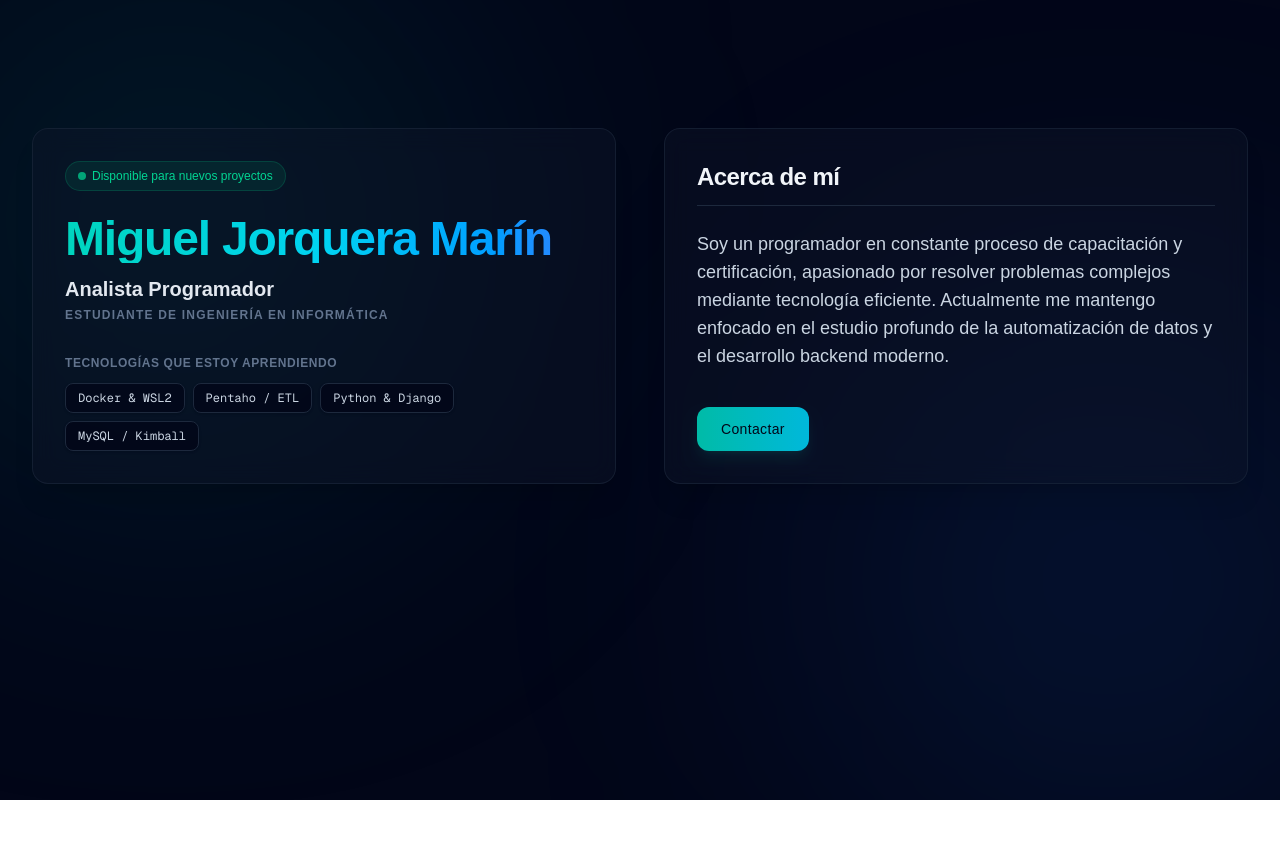
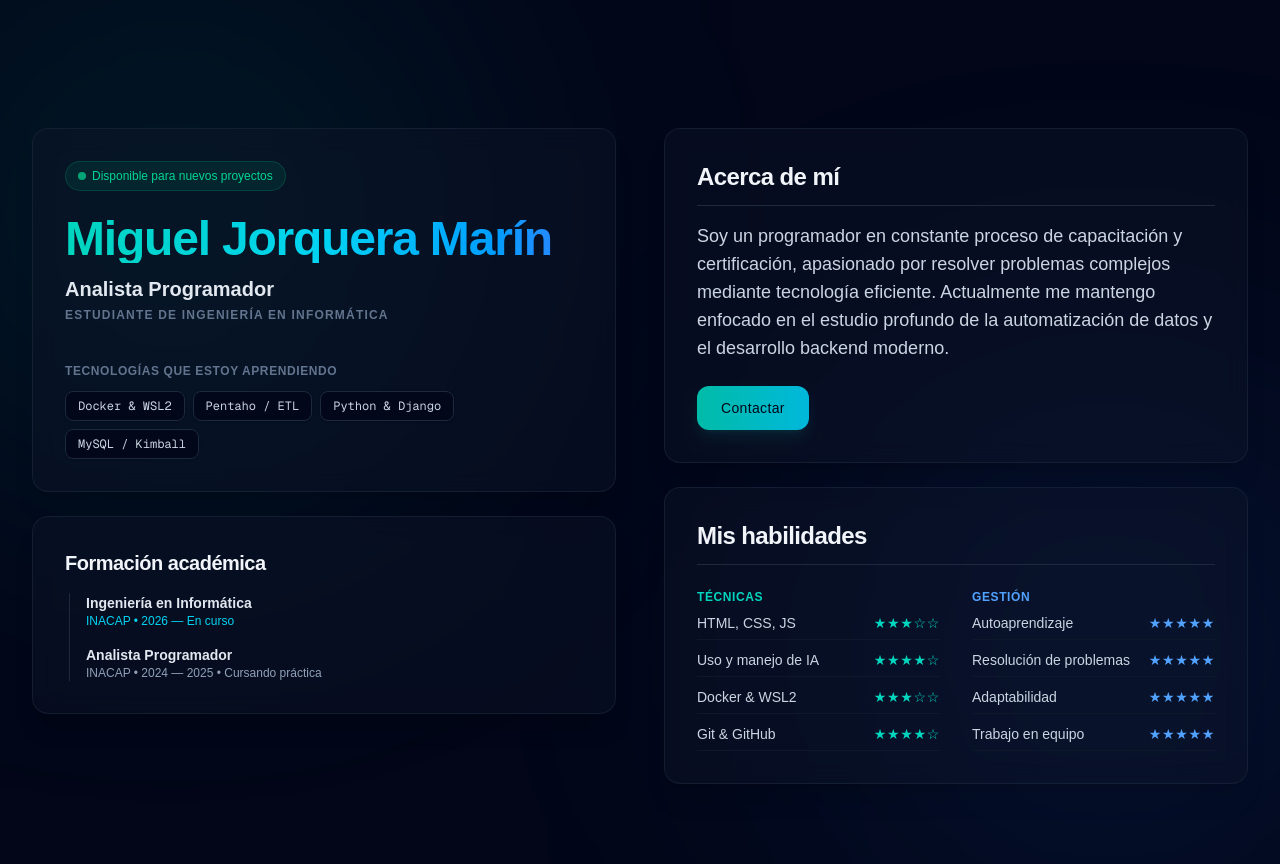
Before and after one commit to Mikhassdev/mi-cv-web, a Next.js app: page / in a window 1280 px wide. Before the commit the page ends 800 px from the top, so only its background shows below. Built offline with nearby package versions, Linux system fonts and the light colour scheme.

Commit message:
Quinto commit: Se añade la tarjeta de habilidades y formación

```diff
--- a/src/app/page.js
+++ b/src/app/page.js
@@ -6,13 +6,15 @@ export default function Home() {
       <div className="absolute top-[-10%] left-[-10%] w-[600px] h-[600px] bg-teal-500/10 rounded-full blur-[140px] pointer-events-none" />
       <div className="absolute bottom-[-10%] right-[-10%] w-[600px] h-[600px] bg-blue-500/10 rounded-full blur-[140px] pointer-events-none" />
 
-      {/* Contenedor Principal: Ocupa el ancho máximo de la pantalla */}
+      {/* Contenedor Principal: Ocupa todo el ancho de la pantalla y se divide en 2 Columnas */}
       <section className="max-w-[100vw] w-full z-10 grid grid-cols-1 md:grid-cols-2 gap-y-8 md:gap-x-12 items-stretch text-left md:mt-12">
 
-        {/* COLUMNA IZQUIERDA: Tarjeta de Identidad */}
-        <div className="h-full flex flex-col justify-between bg-slate-900/40 backdrop-blur-md border border-slate-800/60 p-6 md:p-8 rounded-2xl shadow-xl">
+        {/* COLUMNA IZQUIERDA: Agrupa Tarjeta de Identidad y Tarjeta de Estudios */}
+        <div className="flex flex-col space-y-6 md:sticky md:top-24 w-full">
 
-          <div className="space-y-6">
+          {/* TARJETA 1: Identidad y Tecnologías (Independiente) */}
+          <div className="bg-slate-900/40 backdrop-blur-md border border-slate-800/60 p-6 md:p-8 rounded-2xl shadow-xl flex flex-col space-y-6">
+
             {/* Badge de disponibilidad */}
             <span className="self-start inline-flex items-center gap-1.5 px-3 py-1.5 rounded-full text-xs font-medium bg-emerald-500/10 text-emerald-400 border border-emerald-500/20">
               <span className="w-2 h-2 rounded-full bg-emerald-400 animate-pulse" />
@@ -34,10 +36,9 @@ export default function Home() {
                 </p>
               </div>
             </div>
-          </div>
 
-          {/* Tags de Tecnologías Clave al fondo de la tarjeta */}
-          <div className="pt-8 space-y-2">
+            {/* Tags de Tecnologías Clave */}
+            <div className="pt-4 space-y-2">
               <p className="text-xs font-semibold text-slate-500 uppercase tracking-wider mb-3">
                 Tecnologías que estoy aprendiendo
               </p>
@@ -48,23 +49,44 @@ export default function Home() {
                 <span className="px-3 py-1.5 bg-slate-950/80 border border-slate-800 rounded-lg text-xs font-mono text-slate-300 shadow-sm">MySQL / Kimball</span>
               </div>
             </div>
+
+          </div> {/* Cierre Tarjeta 1 */}
+
+          {/* TARJETA 2: Formación Académica (Independiente) */}
+          <div className="bg-slate-900/40 backdrop-blur-md border border-slate-800/60 p-6 md:p-8 rounded-2xl shadow-xl">
+            <h3 className="text-xl font-bold text-slate-100 tracking-tight mb-4">
+              Formación académica
+            </h3>
+            <div className="space-y-4 relative border-l border-slate-800 pl-4 ml-1">
+              <div>
+                <h4 className="text-sm font-semibold text-slate-200">Ingeniería en Informática</h4>
+                <p className="text-xs text-cyan-400 font-medium">INACAP • 2026 — En curso</p>
               </div>
+              <div>
+                <h4 className="text-sm font-semibold text-slate-200">Analista Programador</h4>
+                <p className="text-xs text-slate-400 font-medium">INACAP • 2024 — 2025 • Cursando práctica</p>
+              </div>
+            </div>
+          </div> {/* Cierre Tarjeta 2 */}
 
-        {/* COLUMNA DERECHA: Tarjeta Acerca de Mí (Mismo tamaño exacto) */}
-        <div className="h-full flex flex-col justify-between bg-slate-900/40 backdrop-blur-md border border-slate-800/60 p-6 md:p-8 rounded-2xl shadow-xl text-slate-300 leading-relaxed">
+        </div> {/* Cierre Contenedor Columna Izquierda */}
 
-          <div className="space-y-6">
+
+        {/* COLUMNA DERECHA: Agrupa Tarjeta Acerca de Mí y Tarjeta de Habilidades */}
+        <div className="flex flex-col space-y-6 w-full">
+
+          {/* TARJETA 3: Acerca de Mí (Independiente) */}
+          <div className="bg-slate-900/40 backdrop-blur-md border border-slate-800/60 p-6 md:p-8 rounded-2xl shadow-xl text-slate-300 leading-relaxed">
             <h3 className="text-2xl font-bold text-slate-100 tracking-tight border-b border-slate-800 pb-3">
               Acerca de mí
             </h3>
 
-            <p className="text-base sm:text-lg text-slate-300">
+            <p className="mt-4 text-base sm:text-lg text-slate-300">
               Soy un programador en constante proceso de capacitación y certificación, apasionado por resolver problemas complejos mediante tecnología eficiente. Actualmente me mantengo enfocado en el estudio profundo de la automatización de datos y el desarrollo backend moderno.
             </p>
-          </div>
 
-          {/* Botón de acción empujado hacia el fondo de la tarjeta */}
-          <div className="pt-8">
+            {/* Botón de acción rápido */}
+            <div className="pt-6">
               <a
                 href="#contacto"
                 className="inline-block px-6 py-3 rounded-xl font-medium bg-gradient-to-r from-teal-500 to-cyan-500 text-slate-950 hover:opacity-90 transition shadow-lg shadow-teal-500/10 text-sm tracking-wide"
@@ -72,8 +94,70 @@ export default function Home() {
                 Contactar
               </a>
             </div>
+          </div> {/* Cierre Tarjeta 3 */}
+
+          {/* TARJETA 4: Mis Habilidades (Independiente y Alineada) */}
+          <div className="bg-slate-900/40 backdrop-blur-md border border-slate-800/60 p-6 md:p-8 rounded-2xl shadow-xl text-slate-300 h-full flex flex-col justify-between">
+            <div>
+              <h3 className="text-2xl font-bold text-slate-100 tracking-tight border-b border-slate-800 pb-3 mb-6">
+                Mis habilidades
+              </h3>
+
+              <div className="grid grid-cols-1 sm:grid-cols-2 gap-8 text-sm">
+
+                {/* Sub-columna Técnicas */}
+                <div className="space-y-3">
+                  <h4 className="text-xs font-semibold text-teal-400 uppercase tracking-wider mb-2">Técnicas</h4>
+
+                  <div className="space-y-2.5">
+                    <div className="flex justify-between items-center border-b border-slate-900 pb-1.5">
+                      <span className="text-slate-300">HTML, CSS, JS</span>
+                      <span className="font-mono text-teal-400 tracking-wider">★★★☆☆</span>
+                    </div>
+                    <div className="flex justify-between items-center border-b border-slate-900 pb-1.5">
+                      <span className="text-slate-300">Uso y manejo de IA</span>
+                      <span className="font-mono text-teal-400 tracking-wider">★★★★☆</span>
+                    </div>
+                    <div className="flex justify-between items-center border-b border-slate-900 pb-1.5">
+                      <span className="text-slate-300">Docker & WSL2</span>
+                      <span className="font-mono text-teal-400 tracking-wider">★★★☆☆</span>
+                    </div>
+                    <div className="flex justify-between items-center border-b border-slate-900 pb-1.5">
+                      <span className="text-slate-300">Git & GitHub</span>
+                      <span className="font-mono text-teal-400 tracking-wider">★★★★☆</span>
+                    </div>
+                  </div>
+                </div>
+
+                {/* Sub-columna Gestión */}
+                <div className="space-y-3">
+                  <h4 className="text-xs font-semibold text-blue-400 uppercase tracking-wider mb-2">Gestión</h4>
+
+                  <div className="space-y-2.5">
+                    <div className="flex justify-between items-center border-b border-slate-900 pb-1.5">
+                      <span className="text-slate-300">Autoaprendizaje</span>
+                      <span className="font-mono text-blue-400 tracking-wider">★★★★★</span>
+                    </div>
+                    <div className="flex justify-between items-center border-b border-slate-900 pb-1.5">
+                      <span className="text-slate-300">Resolución de problemas</span>
+                      <span className="font-mono text-blue-400 tracking-wider">★★★★★</span>
+                    </div>
+                    <div className="flex justify-between items-center border-b border-slate-900 pb-1.5">
+                      <span className="text-slate-300">Adaptabilidad</span>
+                      <span className="font-mono text-blue-400 tracking-wider">★★★★★</span>
+                    </div>
+                    <div className="flex justify-between items-center border-b border-slate-900 pb-1.5">
+                      <span className="text-slate-300">Trabajo en equipo</span>
+                      <span className="font-mono text-blue-400 tracking-wider">★★★★★</span>
+                    </div>
+                  </div>
+                </div>
 
               </div>
+            </div>
+          </div> {/* Cierre Tarjeta 4 */}
+
+        </div> {/* Cierre Contenedor Columna Derecha */}
 
       </section>
     </main>
```
Lines whose indentation alone changed are shown as unchanged.
